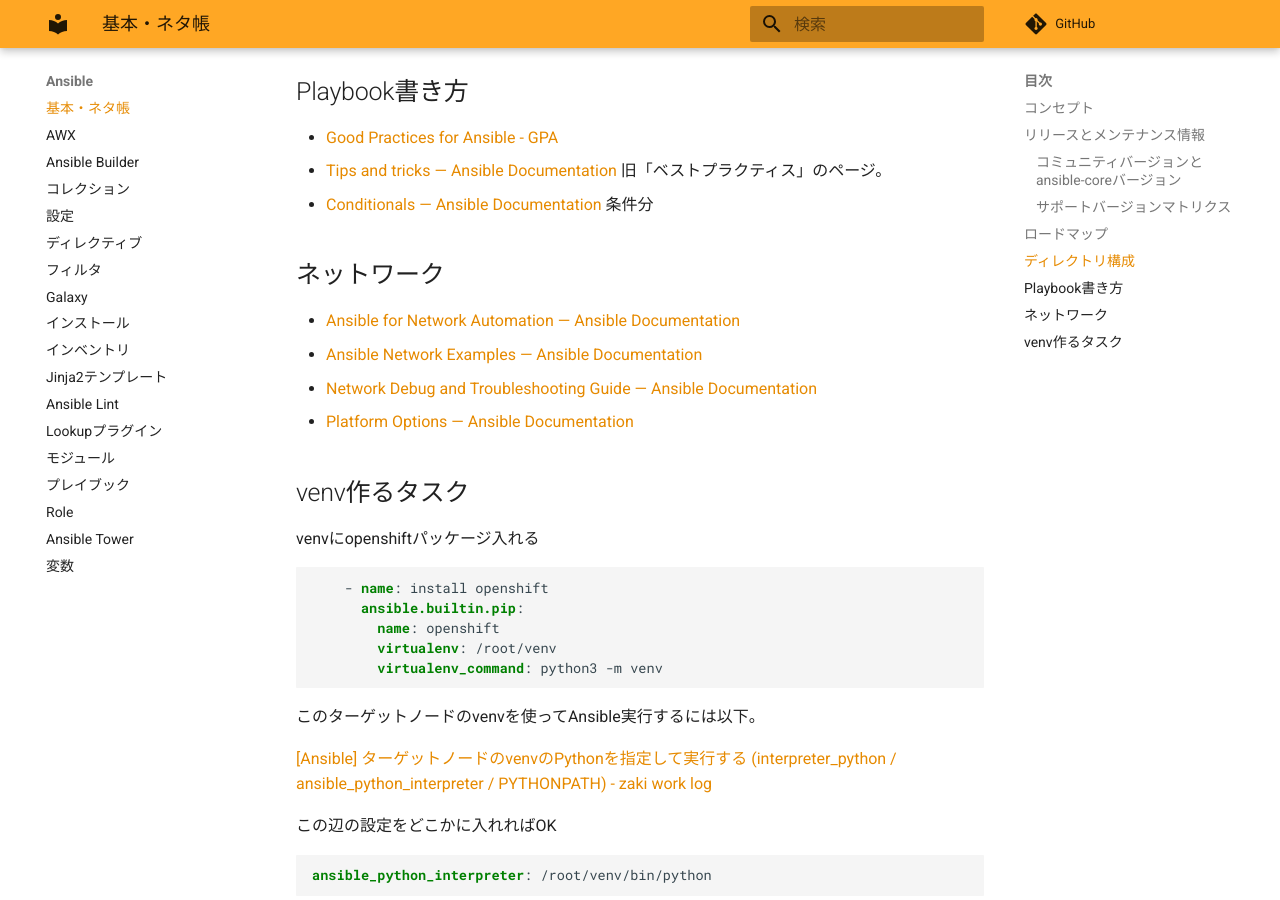
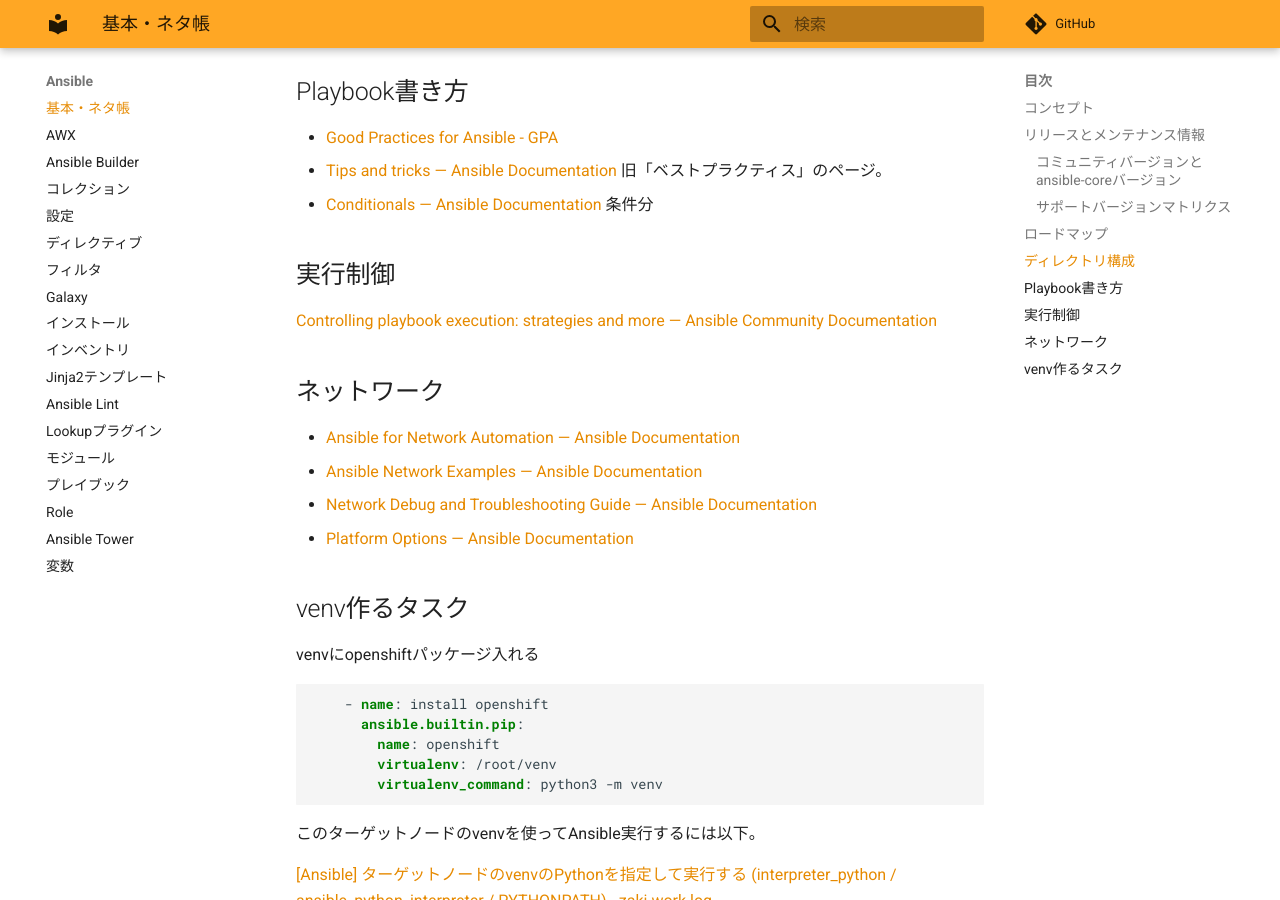
Before and after one commit to zaki-lknr/docs, an MkDocs documentation site: the page built from docs/Ansible/index.md, in a window 1280 px wide and 900 px high, scrolled down 978 px. Built offline with MkDocs 1.6.1 and Material for MkDocs 9.7.7, drawn with Linux system fonts in a browser that asks for light colours; comment, search, counter and statistics services are not loaded.

Commit message:
add: ansible: 実行制御

```diff
--- a/docs/Ansible/index.md
+++ b/docs/Ansible/index.md
@@ -35,6 +35,10 @@ Release and maintenanceの中の[ansible-core support matrix](https://docs.ansib
 - [Good Practices for Ansible - GPA](https://redhat-cop.github.io/automation-good-practices/)
 - [Tips and tricks — Ansible Documentation](https://docs.ansible.com/ansible/latest/user_guide/playbooks_best_practices.html) 旧「ベストプラクティス」のページ。
 - [Conditionals — Ansible Documentation](https://terryhowe.github.io/ansible-modules-hashivault/user_guide/playbooks_conditionals.html) 条件分
+
+## 実行制御
+
+[Controlling playbook execution: strategies and more — Ansible Community Documentation](https://docs.ansible.com/ansible/latest/playbook_guide/playbooks_strategies.html)
 
 ## ネットワーク
 
```
